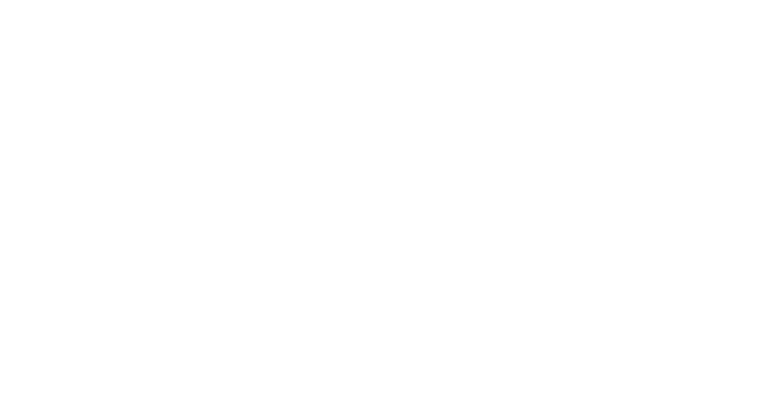
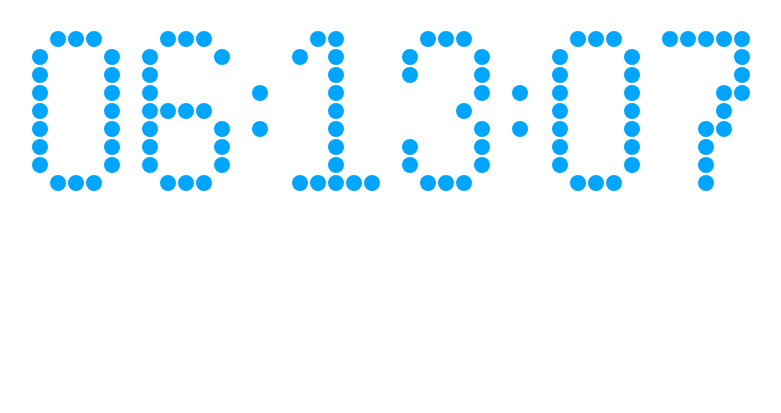
Before and after one commit to blovekite/canvas_clock, a plain HTML site: page index.html in a window 1280 px wide. Shown: the whole page, without its empty margins (229-1010 px from the left). Drawn offline with Linux system fonts and the light colour scheme.

Commit message:
时钟显示完成

```diff
--- a/index.html
+++ b/index.html
@@ -6,7 +6,7 @@
   </head>
   <style media="screen">
     .canvas_box{
-      width: 600px;
+      width: 800px;
       height: 400px;
       /* border: 1px solid rgba(0, 0, 0, 1); */
       margin: 10px auto;
@@ -14,8 +14,9 @@
   </style>
   <body>
     <div class="canvas_box">
-      <canvas id="canvas" width="600" height="400"></canvas>
+      <canvas id="canvas" width="800" height="400"></canvas>
     </div>
+    <script type="text/javascript" src='./matrix.js'></script>
     <script type="text/javascript" src='./index.js'></script>
   </body>
 </html>
--- a/index.js
+++ b/index.js
@@ -1 +1,43 @@
-var ctx = document.getElementById('canvas');
+var canvas = document.getElementById('canvas');
+var ctx = canvas.getContext('2d');
+var cols = 5;
+var rows = 9;
+var redius = 8;
+var offset = 20;
+var colon = [
+  [0],[0],[0],[1],[0],[1],[0],[0],[0]
+];
+function drawImg(img_matrix,start_x,start_y,row_num,cols_num) {
+  for (var i = 0; i < row_num; i++) {
+    for (var j = 0; j < cols_num; j++) {
+      if(img_matrix[i][j]){
+        ctx.beginPath();
+        ctx.fillStyle = "rgba(0,165,255,1)";
+        ctx.arc((redius+1)*2*j+redius+1+start_x,(redius+1)*2*i+redius+1+start_y,redius,0,Math.PI*2,true);
+        ctx.fill();
+      }
+    }
+  }
+}
+function drawClock() {
+  ctx.clearRect(0,0,canvas.width,canvas.height);
+  var now_time = new Date();
+  var hour = now_time.getHours();
+  drowNumber(hour,20,20);
+  var minutes = now_time.getMinutes();
+  drowNumber(minutes,280,20);
+  var seconds = now_time.getSeconds();
+  drowNumber(seconds,540,20);
+  drowColon();
+}
+function drowNumber(number,start_x,start_y) {
+  let first_number = Math.floor(number/10);
+  drawImg(matrix[first_number],start_x,start_y,rows,cols);
+  let second_number = number%10;
+  drawImg(matrix[second_number],start_x+(redius+1)*2*cols+offset,start_y,rows,cols);
+}
+function drowColon() {
+  drawImg(colon,240,20,rows,cols);
+  drawImg(colon,500,20,rows,cols);
+}
+setInterval(drawClock,50);
```
Also changed, not shown: matrix.js (renamed from test.js).
